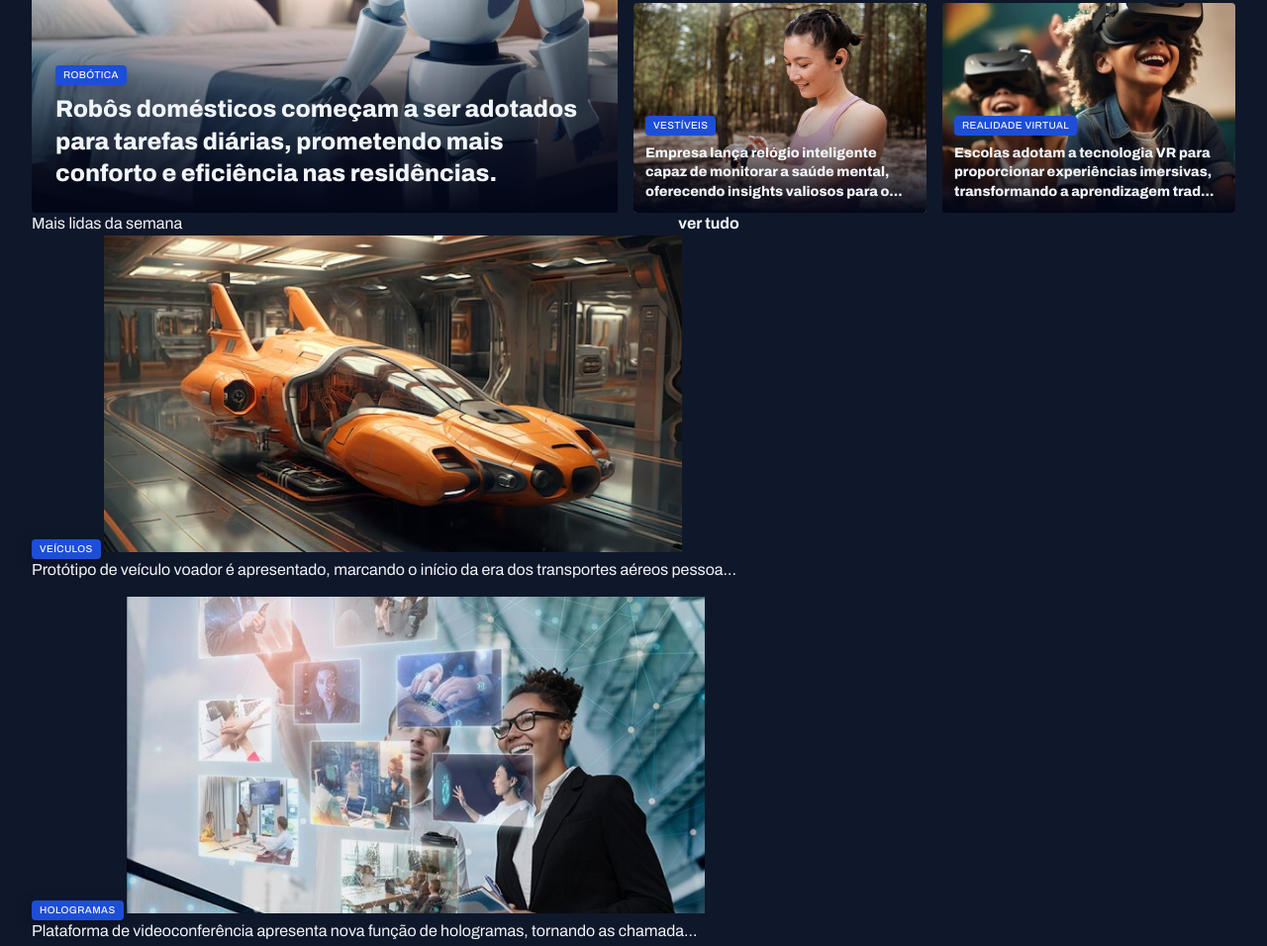
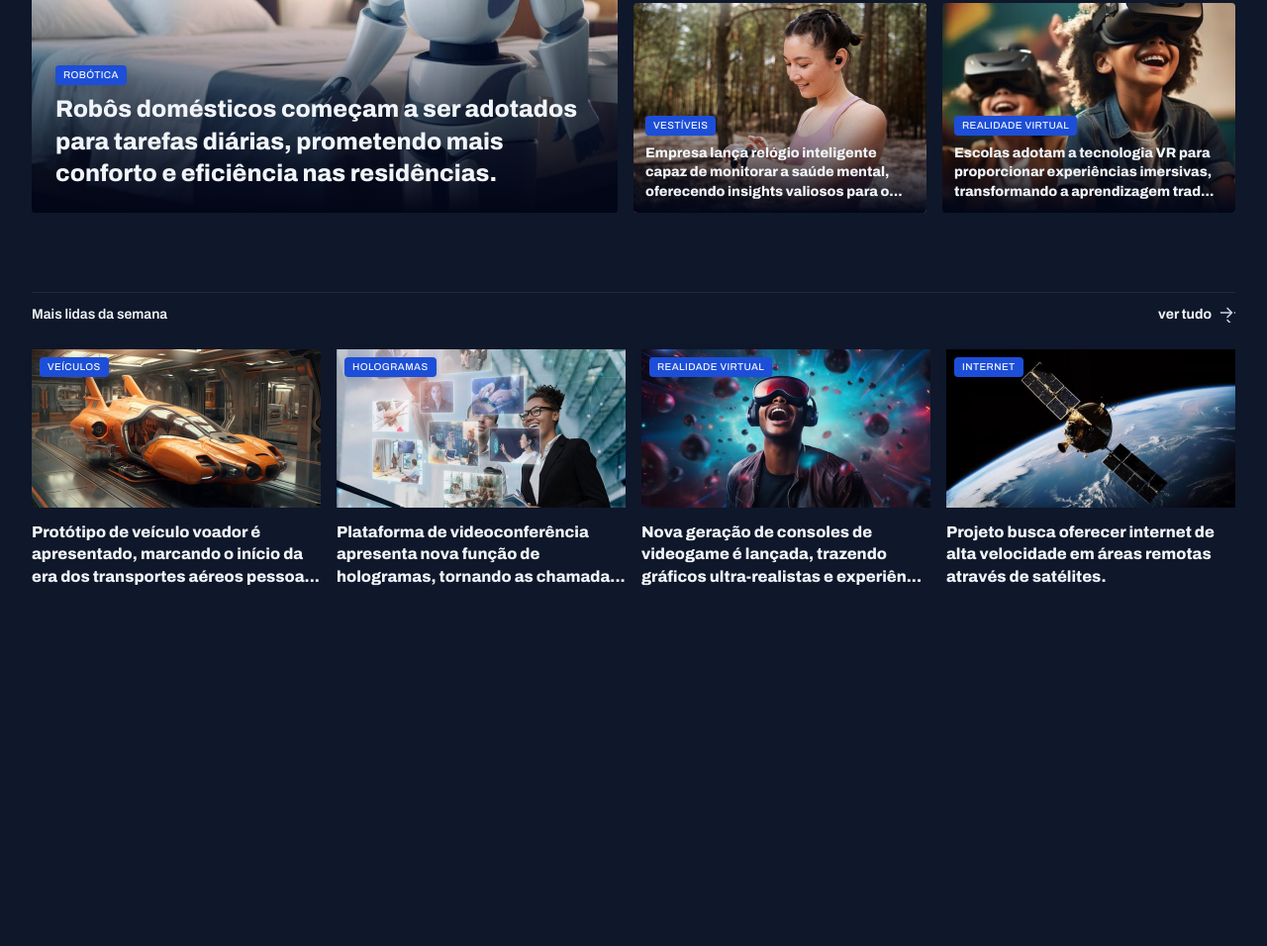
Before and after one commit to MatheusBrun/Newsportal, a plain HTML site: page index.html in a window 1280 px wide. Shown: the part 389-1345 px from the top of the page at 99% size. After the commit the page ends 983 px from the top, so only its background shows below. Drawn offline with Linux system fonts and the light colour scheme.

Commit message:
Aplicando estilos na seção mais lidas da semana

```diff
--- a/index.html
+++ b/index.html
@@ -107,9 +107,11 @@
     <section id="weekly">
       <header class="grid grid-flow-col">
         <h3>Mais lidas da semana</h3>
-        <a href="#" class="grid grid-flow-col"></a>
-        <strong>ver tudo</strong>
-        <span></span>
+        <a href="#" class="grid grid-flow-col">
+          <strong>ver tudo</strong>
+          <span></span>
+        </a>
+
       </header>
       <div class="grid gap-16">
         <figure>
--- a/src/styles/global.css
+++ b/src/styles/global.css
@@ -56,6 +56,7 @@ img {
 
 main {
   margin-top: 40px;
+  gap: 80px;
 }
 
 .content-tag {
@@ -67,6 +68,6 @@ main {
   text-transform: uppercase;
   letter-spacing: 0.04em;
   color: var(--text-color-primary);
-box-shadow: 0px 4px 16px #02061740;
+  box-shadow: 0px 4px 16px #02061740;
 
 }
--- a/src/styles/sections.css
+++ b/src/styles/sections.css
@@ -1,8 +1,30 @@
+section header {
+  border-top: 1px solid var(--stroke-color);
+  padding-block: 12px 24px;
+  font: var(--text-span);
+
+  a {
+    justify-self: end;
+    align-items: center;
+    gap: 8px;
+
+    span {
+      background-image: url(../assets/icons/Vector.svg);
+      width: 16px;
+      height: 16px;
+    }
+
+    &:hover span {
+      background-image: url(../assets/icons/ArrowRight-hover.svg);
+    }
+  }
+}
+
 #featured {
+
   img {
     height: 100%;
     object-fit: cover;
-  }
   }
 
   .card {
@@ -37,3 +59,32 @@
 
 
   }
+}
+
+#weekly {
+
+
+
+  &>div {
+    grid-template-columns: repeat(4, 292px);
+  }
+
+  img {
+    height: 160px;
+  }
+
+  figure {
+    position: relative;
+
+    .content-tag {
+      position: absolute;
+      top: 8px;
+      left: 8px;
+    }
+
+    p {
+      margin-top: 8px;
+      font-weight: 800;
+    }
+  }
+}
```
Lines whose indentation alone changed are shown as unchanged.
